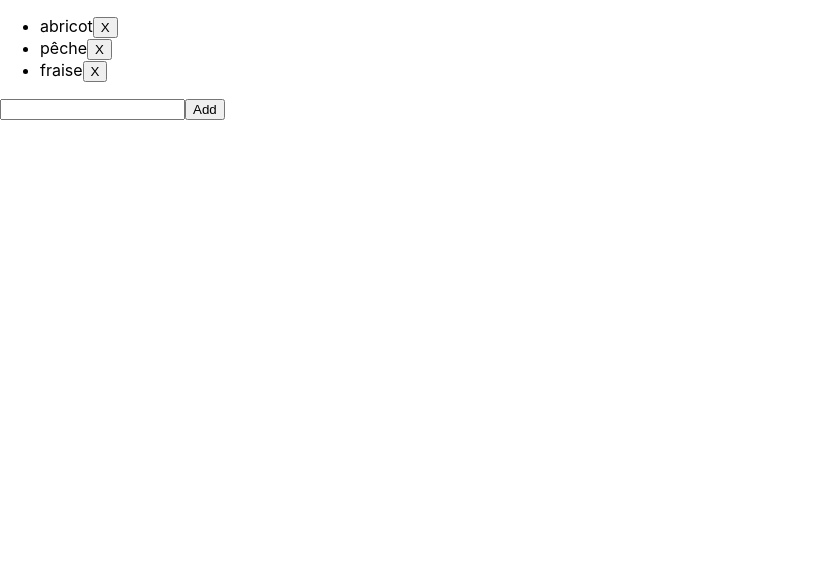
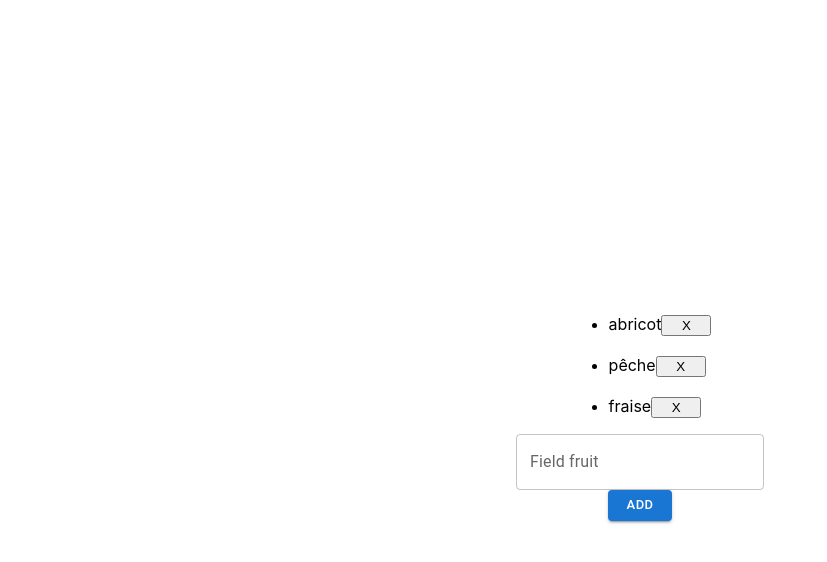
Before and after one commit to jorisbertier/FruitReact, a React (Create React App) app: page / in a window 1280 px wide. Shown: the top 562 px of the page, without its empty margins (0-827 px from the left). Built offline with nearby package versions, Linux system fonts and the light colour scheme.

Commit message:
integration mui

```diff
--- a/package.json
+++ b/package.json
@@ -3,6 +3,9 @@
   "version": "0.1.0",
   "private": true,
   "dependencies": {
+    "@emotion/react": "^11.11.4",
+    "@emotion/styled": "^11.11.0",
+    "@mui/material": "^5.15.12",
     "@testing-library/jest-dom": "^5.17.0",
     "@testing-library/react": "^13.4.0",
     "@testing-library/user-event": "^13.5.0",
--- a/src/components/App.js
+++ b/src/components/App.js
@@ -10,8 +10,6 @@ function App() {
     {id: 2, nom: 'pêche'},
     {id: 3, nom: 'fraise'},
   ])
-
-
 
   const handleDelete = (id) => {
     // alert(fruits.nom);
@@ -27,7 +25,7 @@ function App() {
 
   return (
     <div className="App">
-      <ul>
+      <ul className="Fruit">
       {fruits.map((fruit, index) =>
         <Fruit
         handleDelete={handleDelete}
--- a/src/components/Form.js
+++ b/src/components/Form.js
@@ -1,5 +1,9 @@
 import React from 'react'
 import { useState } from 'react'
+import '../styles/Form.css'
+import Button from '@mui/material/Button';
+import TextField from '@mui/material/TextField';
+
 
 export const Form = ({fruits, setFruits}) => {
 const [addFruit, setAddFruit] = useState('')
@@ -29,8 +33,8 @@ const [addFruit, setAddFruit] = useState('')
 
     return (
     <form type='submit' onSubmit={handleSubmit}>
-        <input onChange={handleChange}></input>
-        <button>Add</button>
+        <TextField onChange={handleChange} id="outlined-basic" label="Field fruit" variant="outlined" ></TextField><br></br>
+        <Button variant="contained"  size="small" type='submit'>Add</Button>
       </form>
   )
 }
--- a/src/components/Fruit.js
+++ b/src/components/Fruit.js
@@ -1,6 +1,7 @@
 import React from 'react'
 
 export const Fruit = ({index,fruit, handleDelete}) => {
+
   return (
 
         <li key={index}>{fruit.nom}
--- a/src/styles/App.css
+++ b/src/styles/App.css
@@ -1,4 +1,11 @@
-
+.App {
+  width: 100vw;
+  height: 100vh;
+  display: flex;
+  justify-content: center;
+  align-items: center;
+  flex-direction: column;
+}
 .App-logo {
   height: 40vmin;
   pointer-events: none;
@@ -33,3 +40,7 @@
     transform: rotate(360deg);
   }
 }
+
+.fruit {
+  background-color: red;
+}
--- /dev/null
+++ b/src/styles/Form.css
@@ -0,0 +1,11 @@
+form {
+    /* display: flex;
+    justify-content: center;
+    flex-direction: column; */
+    text-align: center;
+}
+
+button {
+    width: 50px;
+    margin-top: 20px;
+}
```
Also changed, not shown: 1 other file (tests, documents, lock files or other folders).
